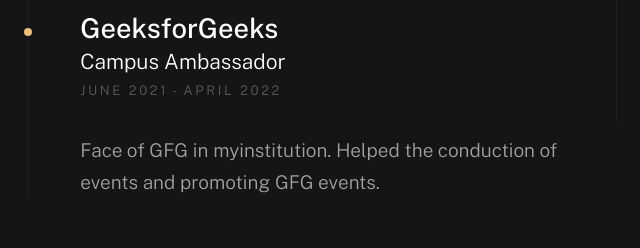
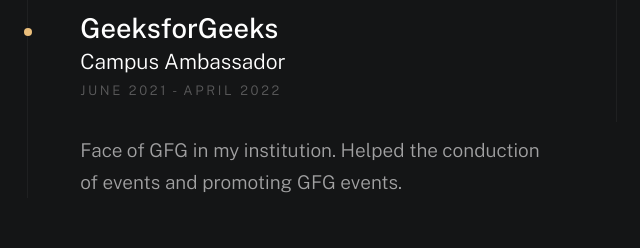
Before and after one commit to yogesh-0911/portfolio, a plain HTML site: page index.html in a window 1280 px wide. Shown: the part 3184-3432 px from the top of the page, 47-687 px from the left. Drawn offline with nearby package versions, Linux system fonts and the light colour scheme; a web font is replaced by a local one.

Commit message:
Update index.html

```diff
--- a/index.html
+++ b/index.html
@@ -244,7 +244,7 @@
                                     <p class="timeline__timeframe">June 2021 - April 2022</p>
                                 </div>
                                 <div class="timeline__desc">
-                                    <p>Face of GFG in myinstitution. Helped the conduction of events and promoting GFG events.
+                                    <p>Face of GFG in my institution. Helped the conduction of events and promoting GFG events.
                                     </p>
                                 </div>
                             </div>
```
